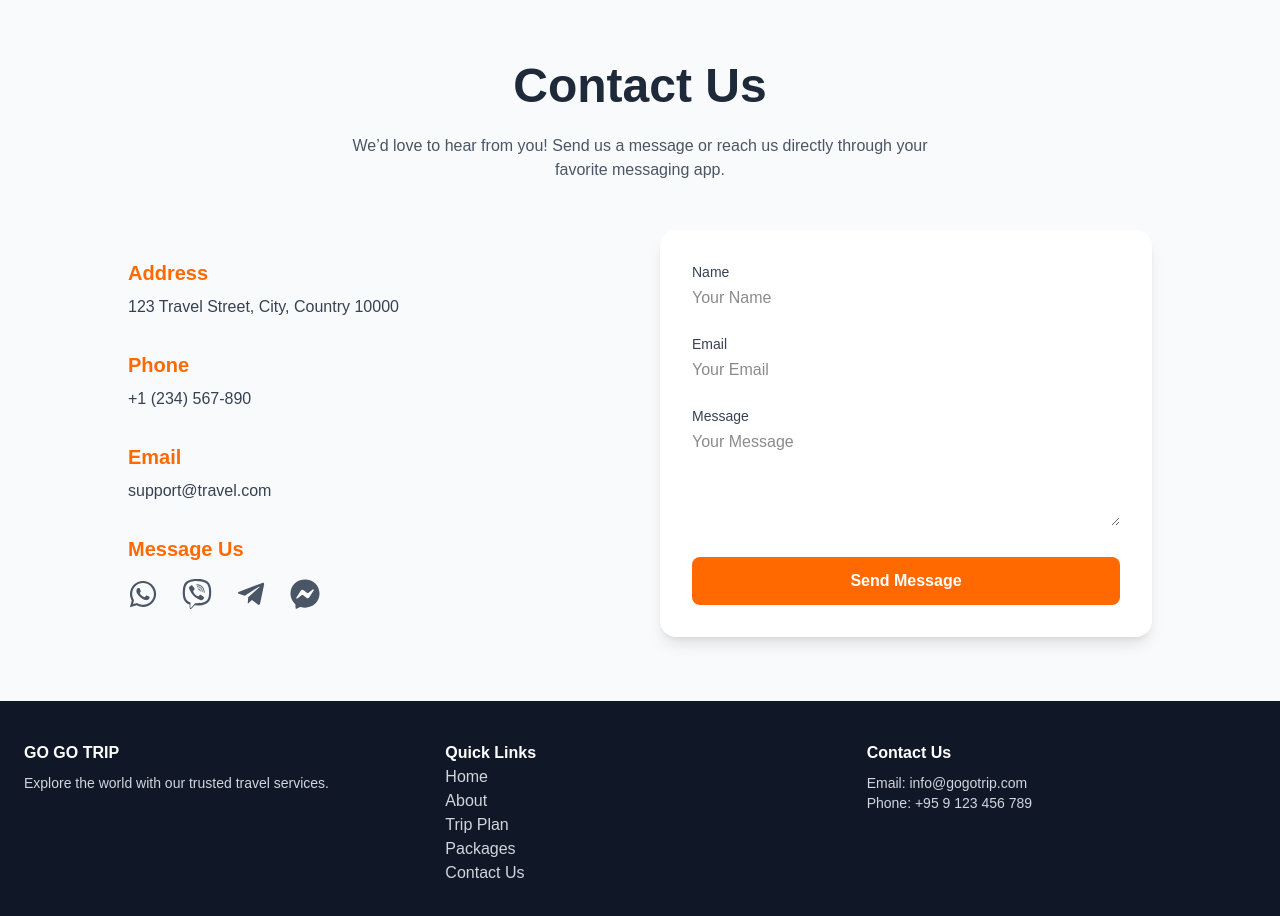
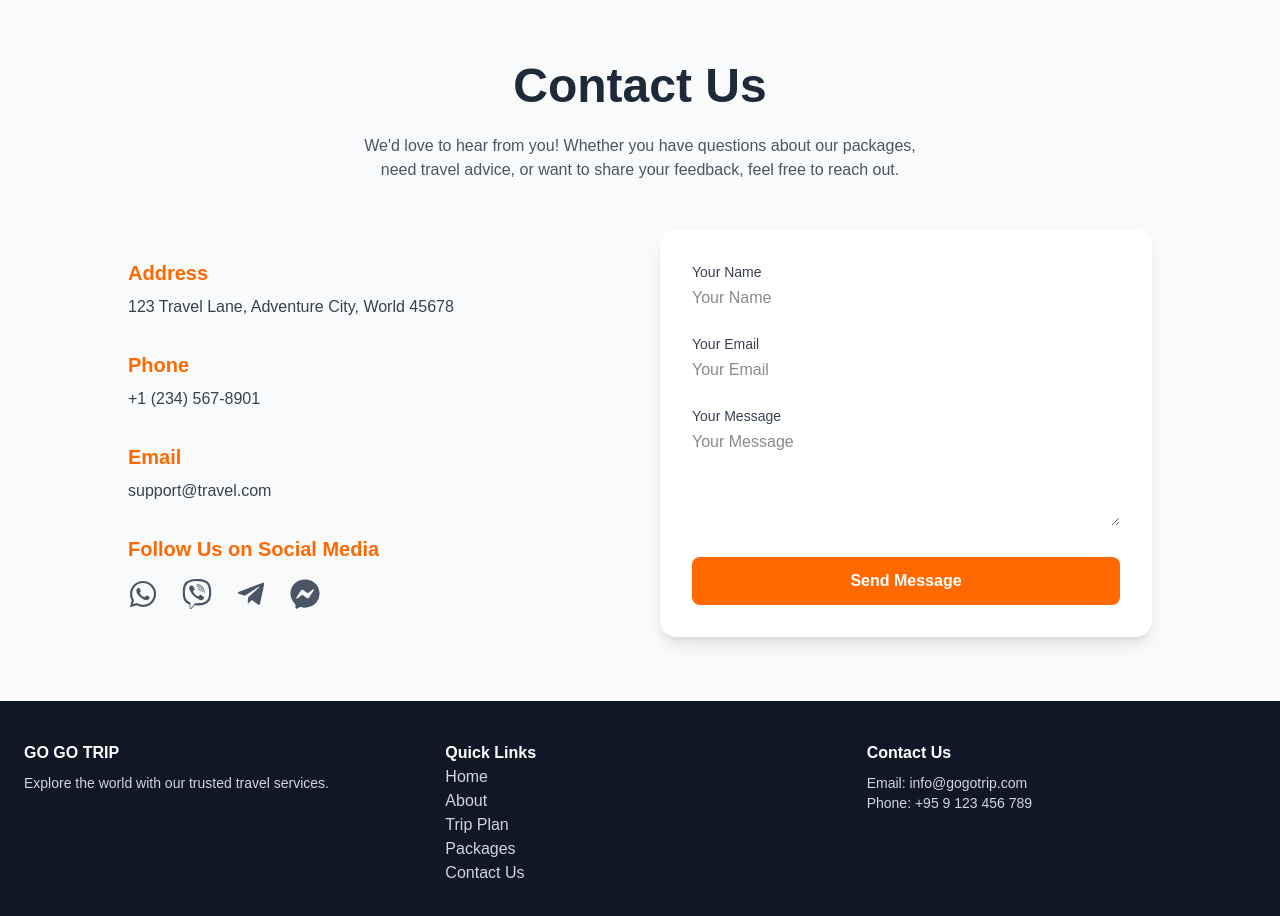
Before and after one commit to shin-aung/GO_GO_TRIP_Travelling_Agency, a Next.js app: page /en in a window 1280 px wide. Shown: the part 3361-4277 px from the top of the page. Built offline with nearby package versions, Linux system fonts and the light colour scheme.

Commit message:
Add packages and contact to json

```diff
--- a/src/components/pages/contact-us.tsx
+++ b/src/components/pages/contact-us.tsx
@@ -1,37 +1,40 @@
 "use client";
 
+import { useTranslations } from "next-intl";
 import { FaWhatsapp, FaTelegramPlane, FaFacebookMessenger, FaViber } from "react-icons/fa";
 
 export default function ContactUs() {
+  const t = useTranslations("ContactUs.ContactUsPage");
+
   return (
     <div className="relative flex flex-col items-center justify-center py-16 px-6 bg-gray-50">
       {/* Section Title */}
       <h1 className="text-3xl md:text-5xl font-bold mb-6 text-center text-gray-800">
-        Contact Us
+        {t("title")}
       </h1>
       <p className="text-gray-600 max-w-xl text-center mb-12">
-        We’d love to hear from you! Send us a message or reach us directly through your favorite messaging app.
+        {t("description")}
       </p>
 
       <div className="grid grid-cols-1 md:grid-cols-2 gap-10 w-full max-w-5xl">
         {/* Contact Info */}
         <div className="flex flex-col space-y-8 justify-center">
           <div>
-            <h2 className="text-xl font-semibold text-orange-500 mb-2">Address</h2>
-            <p className="text-gray-700">123 Travel Street, City, Country 10000</p>
+            <h2 className="text-xl font-semibold text-orange-500 mb-2">{t("address")}</h2>
+            <p className="text-gray-700">{t("addressDetails")}</p>
           </div>
           <div>
-            <h2 className="text-xl font-semibold text-orange-500 mb-2">Phone</h2>
-            <p className="text-gray-700">+1 (234) 567-890</p>
+            <h2 className="text-xl font-semibold text-orange-500 mb-2">{t("phone")}</h2>
+            <p className="text-gray-700">{t("phoneDetails")}</p>
           </div>
           <div>
-            <h2 className="text-xl font-semibold text-orange-500 mb-2">Email</h2>
-            <p className="text-gray-700">support@travel.com</p>
+            <h2 className="text-xl font-semibold text-orange-500 mb-2">{t("email")}</h2>
+            <p className="text-gray-700">{t("emailDetails")}</p>
           </div>
 
           {/* Social / Messaging Links */}
           <div>
-            <h2 className="text-xl font-semibold text-orange-500 mb-4">Message Us</h2>
+            <h2 className="text-xl font-semibold text-orange-500 mb-4">{t("socialMedia")}</h2>
             <div className="flex space-x-6 text-3xl text-gray-600">
               <a
                 href="https://wa.me/1234567890"
@@ -72,27 +75,27 @@ export default function ContactUs() {
         {/* Contact Form */}
         <form className="bg-white rounded-2xl shadow-lg p-8 space-y-6">
           <div>
-            <label className="block text-sm font-medium text-gray-700">Name</label>
+            <label className="block text-sm font-medium text-gray-700">{t("form.name")}</label>
             <input
               type="text"
-              placeholder="Your Name"
+              placeholder={t("form.name")}
               className="mt-1 w-full rounded-lg border-gray-300 focus:border-orange-500 focus:ring-orange-500"
             />
           </div>
 
           <div>
-            <label className="block text-sm font-medium text-gray-700">Email</label>
+            <label className="block text-sm font-medium text-gray-700">{t("form.email")}</label>
             <input
               type="email"
-              placeholder="Your Email"
+              placeholder={t("form.email")}
               className="mt-1 w-full rounded-lg border-gray-300 focus:border-orange-500 focus:ring-orange-500"
             />
           </div>
 
           <div>
-            <label className="block text-sm font-medium text-gray-700">Message</label>
+            <label className="block text-sm font-medium text-gray-700">{t("form.message")}</label>
             <textarea
-              placeholder="Your Message"
+              placeholder={t("form.message")}
               rows={4}
               className="mt-1 w-full rounded-lg border-gray-300 focus:border-orange-500 focus:ring-orange-500"
             ></textarea>
@@ -102,7 +105,7 @@ export default function ContactUs() {
             type="submit"
             className="w-full bg-orange-500 hover:bg-orange-600 text-white font-semibold py-3 px-6 rounded-lg transition"
           >
-            Send Message
+            {t("form.submit")}
           </button>
         </form>
       </div>
--- a/src/components/pages/countries.tsx
+++ b/src/components/pages/countries.tsx
@@ -14,6 +14,7 @@ const imageMap: Record<string, any> = {
 
 export default function Countries() {
   const t = useTranslations("Countries.CountriesPage");
+  const universalT = useTranslations("UniversalWords");
 
   const countries = t.raw("items") as Array<{
     title: string;
@@ -84,7 +85,7 @@ export default function Countries() {
                   href={`/Countries/${encodeURIComponent(country.title)}`}
                   className="mt-6 inline-block bg-white text-black font-semibold px-4 py-2 rounded-lg shadow opacity-0 group-hover:opacity-100 transition-all duration-500 hover:bg-black hover:text-white"
                 >
-                  See More
+                  {universalT("seeMore")}
                 </Link>
               </div>
             </div>
--- a/src/components/pages/home-page.tsx
+++ b/src/components/pages/home-page.tsx
@@ -23,7 +23,7 @@ export default function HomePage() {
         backgroundImage: `url(${HeaderBackground.src})`,
         backgroundSize: "cover",
         backgroundPosition: "center",
-        transform: "scaleY(-1)", // 👈 flips background upside down
+        transform: "scaleY(-1)",
       }}
     >
       {/* Overlay */}
--- a/src/components/pages/packages.tsx
+++ b/src/components/pages/packages.tsx
@@ -4,8 +4,11 @@ import { motion } from "framer-motion";
 import Image from "next/image";
 import { HeaderBackground } from "@/images";
 import PackageCard from "../PackagesComponents/packages-card";
+import { useTranslations } from "next-intl";
 
 export default function Packages() {
+  const t = useTranslations("Packages.PackagesPage");
+
   return (
     <div className="relative py-24 px-6">
       {/* Background */}
@@ -27,11 +30,10 @@ export default function Packages() {
         className="text-center max-w-3xl mx-auto"
       >
         <h1 className="text-4xl md:text-6xl font-extrabold text-white drop-shadow-lg">
-          Our Packages
+          {t("title")}
         </h1>
         <p className="mt-4 text-lg md:text-xl text-gray-200">
-          Choose the package that fits your travel style. Each includes
-          accommodation, activities, and full support.
+          {t("description")}
         </p>
       </motion.div>
 
--- a/src/messages/en.json
+++ b/src/messages/en.json
@@ -1,6 +1,8 @@
 {
   "UniversalWords": {
-    "back": "Back"
+    "back": "Back",
+    "seeMore": "See More",
+    "learnMore": "Learn More"
   },
   "Nav": {
     "home": "Home",
@@ -28,6 +30,10 @@
     }
   },
   "Packages": {
+    "PackagesPage": {
+      "title": "Our Packages",
+      "description": "Choose the package that fits your travel style. Each includes accommodation, activities, and full support."
+    },
     "ChiangMai": {
       "title": "Trip to Chiang Mai (5 Days Plan)",
       "description": "Discover the cultural heart of Northern Thailand with temples, nature, and vibrant local life.",
@@ -168,5 +174,24 @@
         ]
       }
     }
+  },
+  "ContactUs": {
+    "ContactUsPage": {
+      "title": "Contact Us",
+      "description": "We'd love to hear from you! Whether you have questions about our packages, need travel advice, or want to share your feedback, feel free to reach out.",
+      "phone": "Phone",
+      "phoneDetails": "+1 (234) 567-8901",
+      "email": "Email",
+      "emailDetails": "support@travel.com",
+      "address": "Address",
+      "addressDetails": "123 Travel Lane, Adventure City, World 45678",
+      "socialMedia": "Follow Us on Social Media",
+      "form": {
+        "name": "Your Name",
+        "email": "Your Email",
+        "message": "Your Message",
+        "submit": "Send Message"
+      }
+    }
   }
 }
--- a/src/messages/my.json
+++ b/src/messages/my.json
@@ -1,8 +1,10 @@
 {
   "UniversalWords": {
-    "back": "Back"
+    "back": "Back",
+    "seeMore": "See More",
+    "learnMore": "Learn More"
   },
-    "Nav": {
+  "Nav": {
     "home": "Home",
     "aboutUs": "About Us",
     "packages": "Packages",
@@ -28,6 +30,10 @@
     }
   },
   "Packages": {
+    "PackagesPage": {
+      "title": "Our Packages",
+      "description": "Choose the package that fits your travel style. Each includes accommodation, activities, and full support."
+    },
     "ChiangMai": {
       "title": "Trip to Chiang Mai (5 Days Plan)",
       "description": "Discover the cultural heart of Northern Thailand with temples, nature, and vibrant local life.",
@@ -168,5 +174,24 @@
         ]
       }
     }
+  },
+  "ContactUs": {
+    "ContactUsPage": {
+      "title": "Contact Us",
+      "description": "We'd love to hear from you! Whether you have questions about our packages, need travel advice, or want to share your feedback, feel free to reach out.",
+      "phone": "Phone",
+      "phoneDetails": "+1 (234) 567-8901",
+      "email": "Email",
+      "emailDetails": "support@travel.com",
+      "address": "Address",
+      "addressDetails": "123 Travel Lane, Adventure City, World 45678",
+      "socialMedia": "Follow Us on Social Media",
+      "form": {
+        "name": "Your Name",
+        "email": "Your Email",
+        "message": "Your Message",
+        "submit": "Send Message"
+      }
+    }
   }
 }
```
